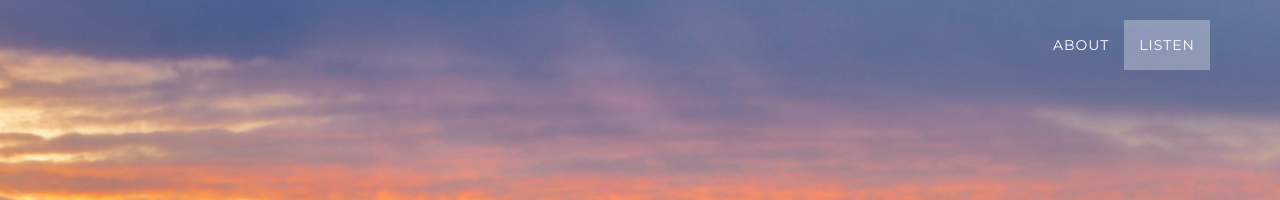
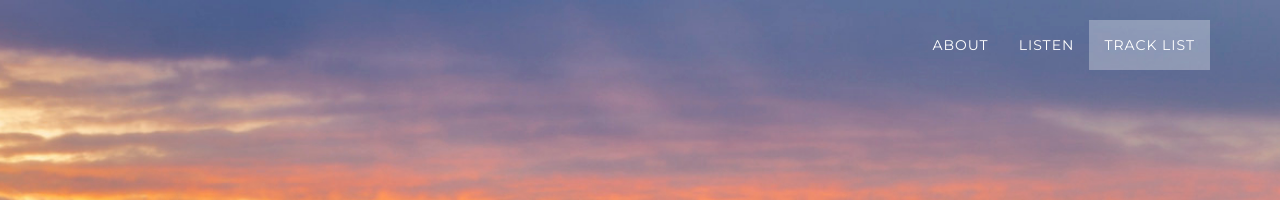
Before and after one commit to worstpartyever/worstpartyever.github.io, a Jekyll site: the page built from index.html, in a window 1280 px wide. Shown: the top 200 px of the page. Built offline with Jekyll 4.4.1, drawn with Linux system fonts in a browser that asks for light colours.

Commit message:
Update nav.html

```diff
--- a/_includes/nav.html
+++ b/_includes/nav.html
@@ -15,6 +15,9 @@
                     <li>
                         <a class="page-scroll" href="#contact">Listen</a>
                     </li>
+                    <li>
+                        <a class="page-scroll" href="#tumblr">Track List</a>
+                    </li>
                 </ul>
             </div>
             <!-- /.navbar-collapse -->
```
